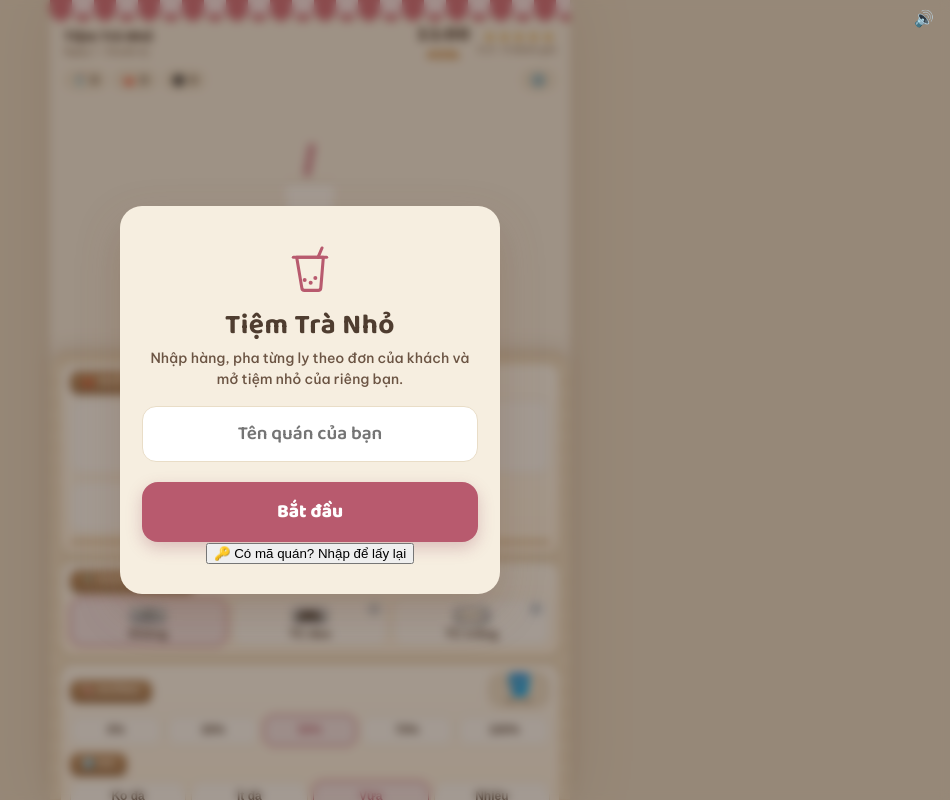
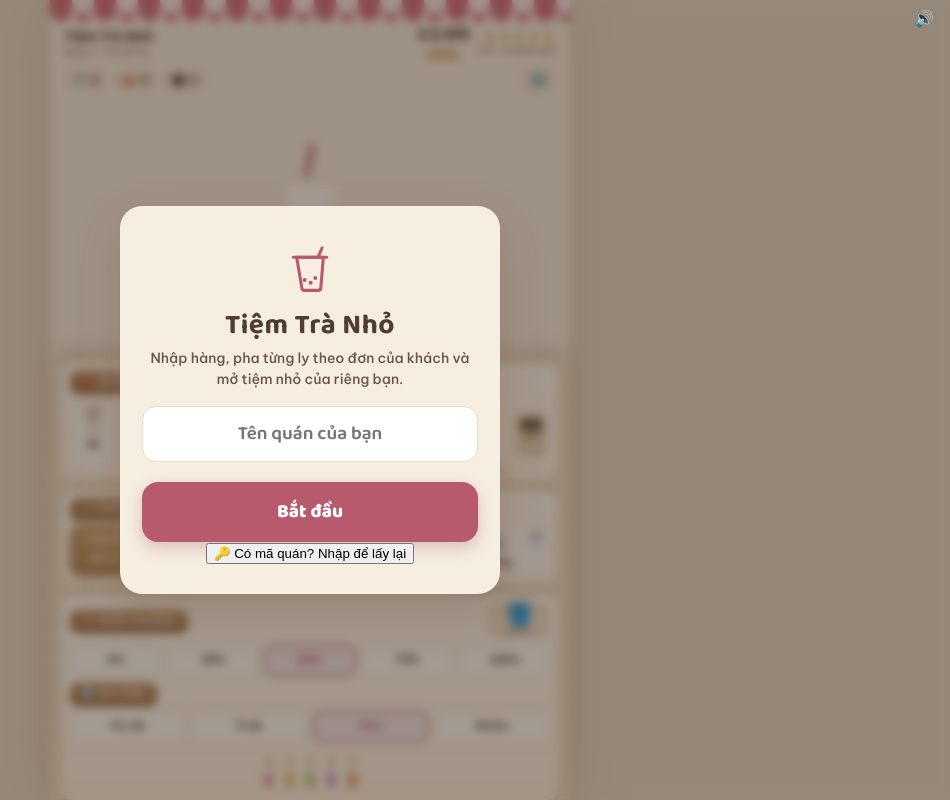
Before and after one commit to mypacksoft/tiem-tra, a plain HTML site: page index.html in a window 1280 px wide. Shown: the whole page, without its empty margins (330-1280 px from the left). Drawn offline with Linux system fonts and the light colour scheme.

Commit message:
Dung lai bo cuc quay theo tham chieu (art tu ve): hang ly M/L + binh tra ngang + may pha; khu Pha ly co bang go 'Lay ly' + khay topping; Nuoc duong/Da vien theo muc; chai syrup trang tri

```diff
--- a/index.html
+++ b/index.html
@@ -96,12 +96,19 @@
   .cLabel{display:flex; align-items:center; gap:7px; margin-bottom:7px; flex-wrap:wrap;}
   .plaque{display:inline-block; background:linear-gradient(#bd8e5e,#a3764b); color:#fff5e6; border:1.5px solid #875c37; border-radius:8px; padding:3px 11px; font-size:10px; font-weight:800; letter-spacing:.6px; text-transform:uppercase; box-shadow:0 2px 0 #7a5331, inset 0 1px 0 rgba(255,255,255,.28); white-space:nowrap; text-shadow:0 1px 1px rgba(90,55,25,.4);}
   .cHint{color:#8a7250; text-transform:none; letter-spacing:0; font-weight:700; font-size:10px;}
-  .cTeaRow{padding-bottom:7px; border-bottom:4px solid; border-image:linear-gradient(90deg,#d9b98c,#c79e6e,#d9b98c) 1; border-radius:0 0 4px 4px;}
-  .cTeaRow{display:flex; flex-direction:column; gap:7px;}
-  .cups{display:flex; flex-direction:row; gap:6px;}
-  .cups .opt{flex:1; padding:5px 8px;}
-  .teaBar{flex:1; display:grid; grid-template-columns:repeat(3,1fr); gap:5px;}
-  .teaBar .opt{padding:5px 2px; touch-action:none; position:relative;}
+  .qtRow{display:flex; gap:7px; align-items:stretch;}
+  .cups{flex:none; display:flex; flex-direction:row; gap:4px;}
+  .cups .opt{padding:4px 5px; min-width:46px;}
+  .teaScroll{flex:1; min-width:0; overflow-x:auto; scrollbar-width:none; padding-bottom:5px; border-bottom:4px solid; border-image:linear-gradient(90deg,#d9b98c,#c79e6e,#d9b98c) 1; border-radius:0 0 4px 4px;}
+  .teaScroll::-webkit-scrollbar{display:none;}
+  .teaBar{display:flex; gap:5px; width:max-content; min-width:100%;}
+  .teaBar .opt{flex:0 0 auto; width:66px; padding:5px 2px; touch-action:none; position:relative;}
+  .machine{flex:none; width:38px; display:flex; align-items:center; justify-content:center;}
+  .plRow{display:flex; gap:8px; align-items:stretch;}
+  .woodBoard{flex:none; width:70px; background:linear-gradient(#caa06a,#b08650); border:2px solid #8a6238; border-radius:10px; display:flex; flex-direction:column; align-items:center; justify-content:center; gap:2px; color:#fff6e8; font-weight:800; font-size:11px; text-align:center; box-shadow:inset 0 0 0 3px rgba(255,240,220,.18), 0 2px 5px rgba(120,80,45,.2); text-shadow:0 1px 1px rgba(90,55,25,.5); padding:4px;}
+  .woodBoard b{font-size:14px; font-family:"Baloo 2";}
+  .trayGrid{flex:1; display:grid; grid-template-columns:repeat(3,1fr); gap:5px;}
+  .bottleRow{display:flex; gap:6px; justify-content:center; margin-top:8px; padding-top:6px; border-top:1px dashed #e3d2b0;}
   .teaBar .opt.sel{border-color:var(--teal); background:#e3f3ef; box-shadow:0 0 0 2px rgba(63,170,154,.25);}
   .teaBar .opt .dn{font-size:10.5px; line-height:1.05;}
   .teaBar .opt.pouring{border-color:var(--teal); background:#d4efe9; transform:scale(.97);}
@@ -239,21 +246,26 @@
   </div>
   <div id="counter">
     <div class="cboard">
-      <div class="cLabel"><span class="plaque">🫖 Quầy trà</span><span class="cHint">chọn ly rồi GIỮ bình trà để rót</span></div>
-      <div class="cTeaRow">
+      <div class="cLabel"><span class="plaque">🫖 Quầy trà</span><span class="cHint">chọn ly rồi GIỮ bình để rót</span></div>
+      <div class="qtRow">
         <div class="cups" id="optSize"></div>
-        <div class="teaBar" id="optTea"></div>
+        <div class="teaScroll"><div class="teaBar" id="optTea"></div></div>
+        <div class="machine" id="machine" aria-hidden="true"></div>
       </div>
     </div>
     <div class="cboard">
-      <div class="cLabel"><span class="plaque">🧋 Khay topping</span></div>
-      <div class="trayGrid" id="optTop"></div>
+      <div class="cLabel"><span class="plaque">🧋 Pha ly — topping</span></div>
+      <div class="plRow">
+        <div class="woodBoard"><span>Lấy ly</span><b>M / L</b></div>
+        <div class="trayGrid" id="optTop"></div>
+      </div>
     </div>
     <div class="cboard">
-      <div class="cLabel"><span class="plaque">🍬 Đường</span><button class="bucket" id="clearBtn" title="Đổ bỏ ly, pha lại" style="margin-left:auto">🪣<span>Đổ bỏ</span></button></div>
+      <div class="cLabel"><span class="plaque">🍬 Nước đường</span><button class="bucket" id="clearBtn" title="Đổ bỏ ly, pha lại" style="margin-left:auto">🪣<span>Đổ bỏ</span></button></div>
       <div class="lvlRow" id="sugRow"></div>
-      <div class="cLabel" style="margin-top:7px"><span class="plaque">🧊 Đá</span></div>
+      <div class="cLabel" style="margin-top:7px"><span class="plaque">🧊 Đá viên</span></div>
       <div class="lvlRow" id="iceRow"></div>
+      <div class="bottleRow" id="bottleRow" aria-hidden="true"></div>
     </div>
   </div>
 </div>
@@ -490,6 +502,8 @@
       b.innerHTML=cupStackSVG(z.k, z.k==="L")+'<span>'+z.k+'</span>'+(z.extra?'<span class="px">+'+z.extra+'k</span>':'<span class="px">&nbsp;</span>');
       b.onclick=function(){ if(phase!=="serve")return; sel.size=z.k; sel.fill=0; sel.poured=false; au(); sTap(); markSel(); renderCup(); updatePour(); }; s.appendChild(b); });
     renderTeaOpts(); renderTopOpts(); buildLevels();
+    var mc=$("machine"); if(mc)mc.innerHTML=machineSVG();
+    var br=$("bottleRow"); if(br)br.innerHTML=["#e58aa0","#f0b24d","#9ac46a","#c58cd8","#e8853c"].map(function(c){return bottleSVG(c);}).join("");
   }
   function cupStackSVG(letter,big){
     var W=big?32:27, H=40, topW=big?24:20, x0=(W-topW)/2, rimY=4, cupH=big?18:15, inset=4;
@@ -512,6 +526,20 @@
       +'<rect x="24.4" y="19.4" width="1.9" height="3.2" rx="0.9" fill="#8a949b"/>'
       +'<rect x="23.6" y="14.6" width="1.6" height="3.2" rx="0.8" fill="#aab2b8"/></svg>';
   }
+  function machineSVG(){ return '<svg viewBox="0 0 36 48" width="36" height="46" aria-hidden="true">'
+    +'<rect x="4" y="3" width="28" height="40" rx="5" fill="#e9dcc4" stroke="#c7b088" stroke-width="1.6"/>'
+    +'<rect x="7" y="6" width="22" height="13" rx="2.5" fill="#5b4636"/>'
+    +'<circle cx="12" cy="12.5" r="1.8" fill="#ff9d4d"/><circle cx="18" cy="12.5" r="1.8" fill="#8fd17a"/><circle cx="24" cy="12.5" r="1.8" fill="#7ab6ff"/>'
+    +'<rect x="9" y="23" width="18" height="5" rx="2.5" fill="#b89a6a"/>'
+    +'<rect x="16" y="28" width="4" height="8" fill="#b89a6a"/>'
+    +'<rect x="11" y="36" width="14" height="4" rx="2" fill="#cbb89a"/>'
+    +'<rect x="13.5" y="31" width="9" height="6" rx="2" fill="#fffdf8" stroke="#dcc8a4" stroke-width="1"/></svg>'; }
+  function bottleSVG(color){ return '<svg viewBox="0 0 16 36" width="15" height="34" aria-hidden="true">'
+    +'<rect x="6" y="1" width="4" height="4" rx="1.2" fill="#c9b48c"/>'
+    +'<rect x="5" y="4.5" width="6" height="3" rx="1" fill="#b89a6a"/>'
+    +'<rect x="3.2" y="7" width="9.6" height="26" rx="3.4" fill="#fffdf8" stroke="#dcc8a4" stroke-width="1"/>'
+    +'<rect x="4.6" y="16" width="6.8" height="16" rx="2.8" fill="'+color+'"/>'
+    +'<rect x="5.4" y="9.5" width="5.2" height="4" rx="1.4" fill="#fff" opacity=".7"/></svg>'; }
   function renderTeaOpts(){ var t=$("optTea"); t.innerHTML="";
     unlockedTeas().forEach(function(te){ var b=document.createElement("div"); b.className="opt disp"; b.setAttribute("data-k",te.k);
       b.innerHTML=dispenserSVG(te.color)+'<span class="trayq">'+teaQ(te.k).toFixed(1)+'L</span><span class="dn">'+te.name+'</span>';
```
